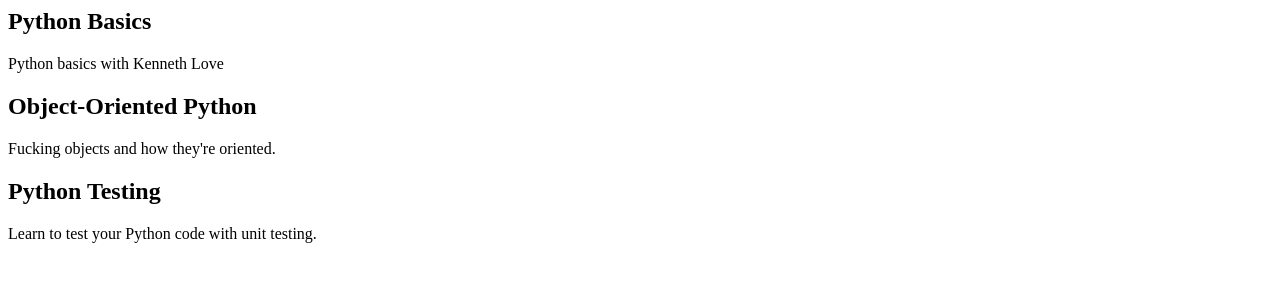
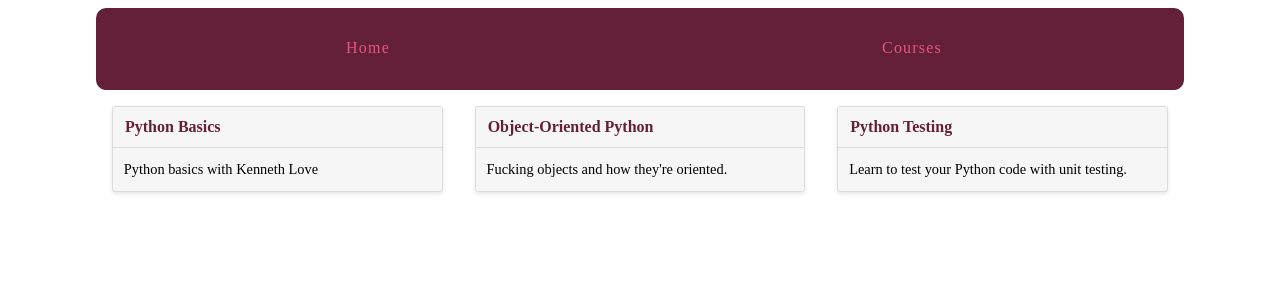
Before and after one commit to alexmilesyounger/django_basics, a Django app: page /courses/ in a window 1280 px wide. Shown: the top 300 px of the page. Run offline with Django 3.2, Linux system fonts and the light colour scheme; data comes from the database, SQL or seed files in the repository; both versions use the stored data as it was after the commit.

Commit message:
Add links, anchors, and namespaces to links

```diff
--- a/learning_site/courses/models.py
+++ b/learning_site/courses/models.py
@@ -12,6 +12,7 @@ class Course(models.Model):
 class Step(models.Model):
 	title = models.CharField(max_length=255)
 	description = models.TextField()
+	content = models.TextField(blank=True, default='')
 	order = models.IntegerField(default=0)
 	course = models.ForeignKey(Course)
 
--- a/learning_site/courses/templates/courses/course_detail.html
+++ b/learning_site/courses/templates/courses/course_detail.html
@@ -9,7 +9,8 @@
 
 	<section>
 		{% for step in course.step_set.all %}
-			<h3>{{ step.title }}</h3>
+			<h3><a href="{% url 'courses:step' course_pk=step.course.pk step_pk=step.pk %}">{{ step.title }}</a>
+			</h3>
 			{{ step.description }}
 		{% endfor %}
 	</section>
--- a/learning_site/courses/templates/courses/course_list.html
+++ b/learning_site/courses/templates/courses/course_list.html
@@ -1,4 +1,16 @@
-{% for course in courses %}
-<h2>{{ course.title }}</h2>
-{{ course.description }}
-{% endfor %}
+{% extends "layout.html" %}
+
+{% block title %}Available Courses{% endblock %}
+
+{% block content %}
+<div class="cards">
+	{% for course in courses %}
+	<div class="card">
+	<header><a href="{% url 'courses:detail' pk=course.pk %}">{{ course.title }}</a></header>
+		<div class="card-copy">
+		{{ course.description }}
+		</div>
+	</div>
+	{% endfor %}
+</div>
+{% endblock %}
--- a/learning_site/courses/urls.py
+++ b/learning_site/courses/urls.py
@@ -2,6 +2,7 @@ from django.conf.urls import url
 from . import views
 
 urlpatterns = [
-	url(r'^$', views.course_list),
-	url(r'(?P<pk>\d+)/$', views.course_detail),
+	url(r'^$', views.course_list, name='list'),
+	url(r'(?P<course_pk>\d+)/(?P<step_pk>\d+)/$', views.step_detail, name='step'),
+	url(r'(?P<pk>\d+)/$', views.course_detail, name='detail'),
 ]
--- a/learning_site/courses/views.py
+++ b/learning_site/courses/views.py
@@ -1,6 +1,6 @@
 from django.http import HttpResponse
 from django.shortcuts import get_object_or_404, render
-from .models import Course
+from .models import Course, Step
 
 # Create your views here.
 def course_list(request):
--- a/learning_site/learning_site/urls.py
+++ b/learning_site/learning_site/urls.py
@@ -18,7 +18,7 @@ from django.contrib import admin
 from . import views
 
 urlpatterns = [
-    url(r'^courses/', include('courses.urls')),
+    url(r'^courses/', include('courses.urls', namespace='courses')),
     url(r'^admin/', include(admin.site.urls)),
     url(r'^$', views.hello_world),
 ]
--- a/learning_site/templates/layout.html
+++ b/learning_site/templates/layout.html
@@ -8,6 +8,10 @@
 	</head>
 	<body>
 		<div class="site-container">
+			<nav>
+				<a href="{% url 'views.hello_world' %}">Home</a>
+				<a href="{% url 'courses.views.course_list' %}">Courses</a>
+			</nav>
 		{% block content %}{% endblock %}
 		</div>
 	</body>
```
Also changed, not shown: learning_site/courses/templates/courses/step_detail.html (added, +11 -0 lines), learning_site/courses/migrations/0003_auto_20150729_1750.py (added), learning_site/db.sqlite3.
